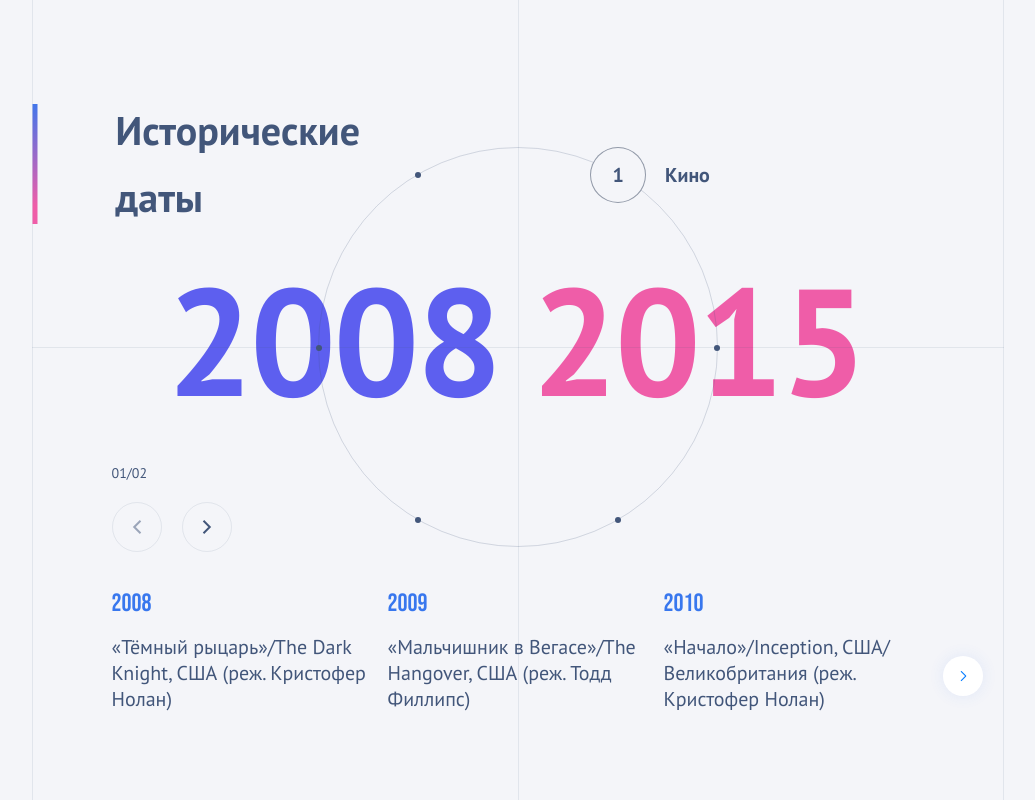
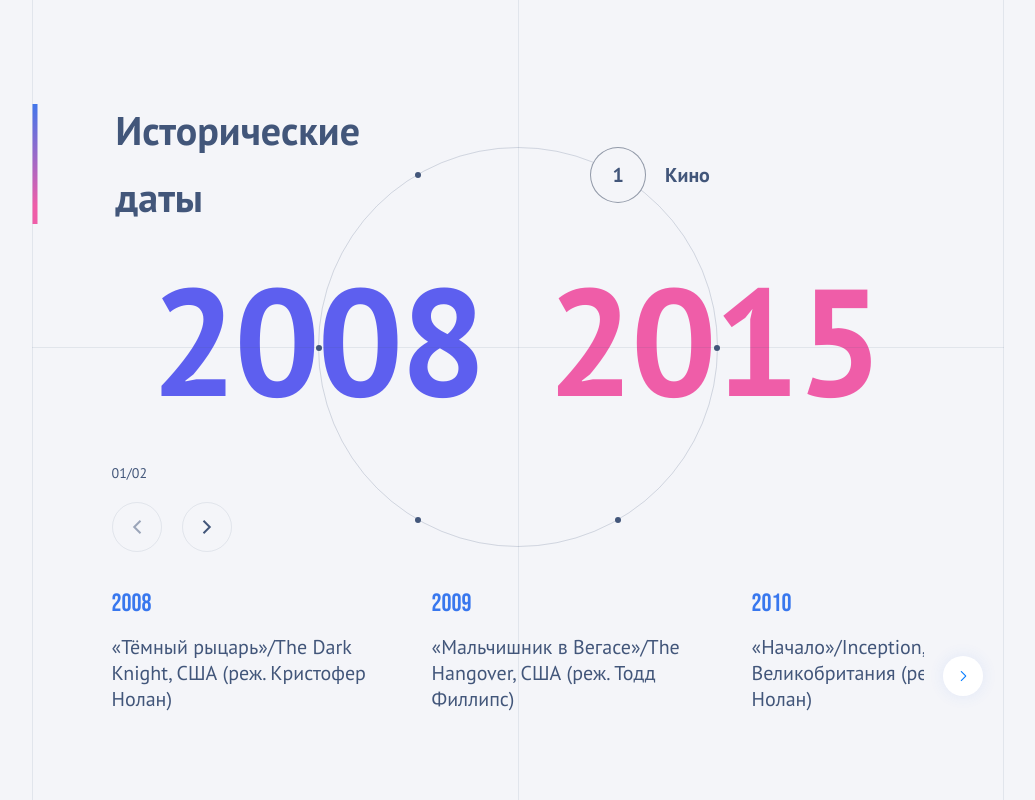
Before and after one commit to M4XPRD/historical-dates, a React (Vite) app: page / in a window 1280 px wide. Shown: the whole page, without its empty margins (122-1157 px from the left). Built offline with nearby package versions, Linux system fonts and the light colour scheme.

Commit message:
CSS fixes

```diff
--- a/src/components/Content/Timeline/Timeline.styled.tsx
+++ b/src/components/Content/Timeline/Timeline.styled.tsx
@@ -54,15 +54,12 @@ export const Paragraph = styled.p`
   color: var(--colour-main);
   overflow-wrap: break-word;
 
-  max-width: 400px;
-
   @media (max-width: 1100px) and (min-height: 600px) {
     font-size: var(--fs-xs);
   }
 
   @media (max-width: 767px) {
     font-size: var(--fs-xs);
-    max-width: 170px;
   }
 
   @media (max-width: 450px) {
--- a/src/components/Content/Timeline/Timeline.tsx
+++ b/src/components/Content/Timeline/Timeline.tsx
@@ -21,7 +21,7 @@ const Timeline = ({ years, category }: TimelineProps) => {
     <Wrapper>
       <Swiper
         modules={[Navigation]}
-        spaceBetween={15}
+        spaceBetween={20}
         slidesPerView={getSlidesPerView(screenSize.width)}
         navigation={screenSize.width > 767}
       >
--- a/src/components/Content/Years/Years.styled.tsx
+++ b/src/components/Content/Years/Years.styled.tsx
@@ -3,7 +3,7 @@ import styled from 'styled-components';
 export const YearsWrapper = styled.div`
   display: flex;
   align-items: center;
-  gap: 4rem;
+  gap: 6rem;
 
   padding-right: 5px;
   padding-bottom: 15px;
@@ -17,7 +17,7 @@ export const YearsWrapper = styled.div`
 
   @media (max-width: 1700px) {
     font-size: calc(var(--fs-xxl) - 2rem);
-    gap: 3rem;
+    gap: 5rem;
   }
 
   @media (max-width: 1400px) {
@@ -25,12 +25,19 @@ export const YearsWrapper = styled.div`
     gap: 2rem;
   }
 
+  @media (max-width: 1500px) and (min-height: 650px) {
+    font-size: calc(var(--fs-xxl) - 3rem);
+    gap: 4rem;
+  }
+
   @media (max-width: 1200px) {
     font-size: calc(var(--fs-xxl) - 4rem);
+    gap: 3rem;
   }
 
   @media (max-width: 1100px) and (min-height: 600px) {
     font-size: calc(var(--fs-xxl) - 5rem);
+    gap: 2rem;
   }
 
   @media (max-width: 1000px) {
@@ -39,10 +46,12 @@ export const YearsWrapper = styled.div`
 
   @media (max-width: 768px) {
     font-size: var(--fs-xl);
+    gap: 4.8rem;
   }
 
   @media (max-width: 600px) {
     font-size: calc(var(--fs-xl) - 1rem);
+    gap: 2rem;
   }
 
   @media (max-width: 450px) {
--- a/src/styles/swiperNavigation.css
+++ b/src/styles/swiperNavigation.css
@@ -30,7 +30,15 @@
   transition: 0.3s all ease-in-out;
 }
 
+.swiper-slide {
+  min-width: 300px;
+}
+
+
 @media (max-width: 400px) {
+  .swiper-slide {
+    min-width: 170px;
+  }
   .swiper-slide-next {
     opacity: 0.4;
     transition: all 0.4s ease-in-out;
```
